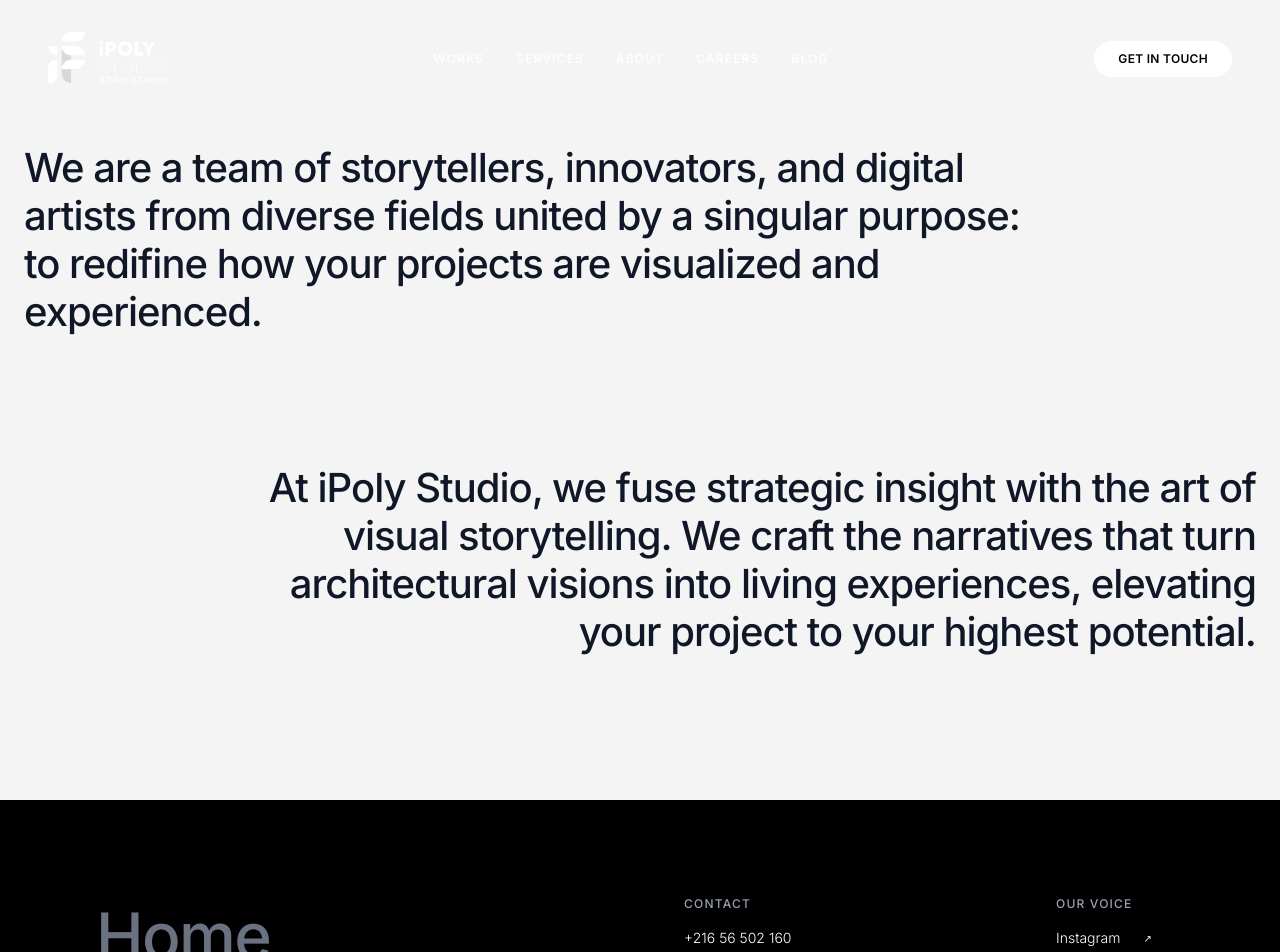
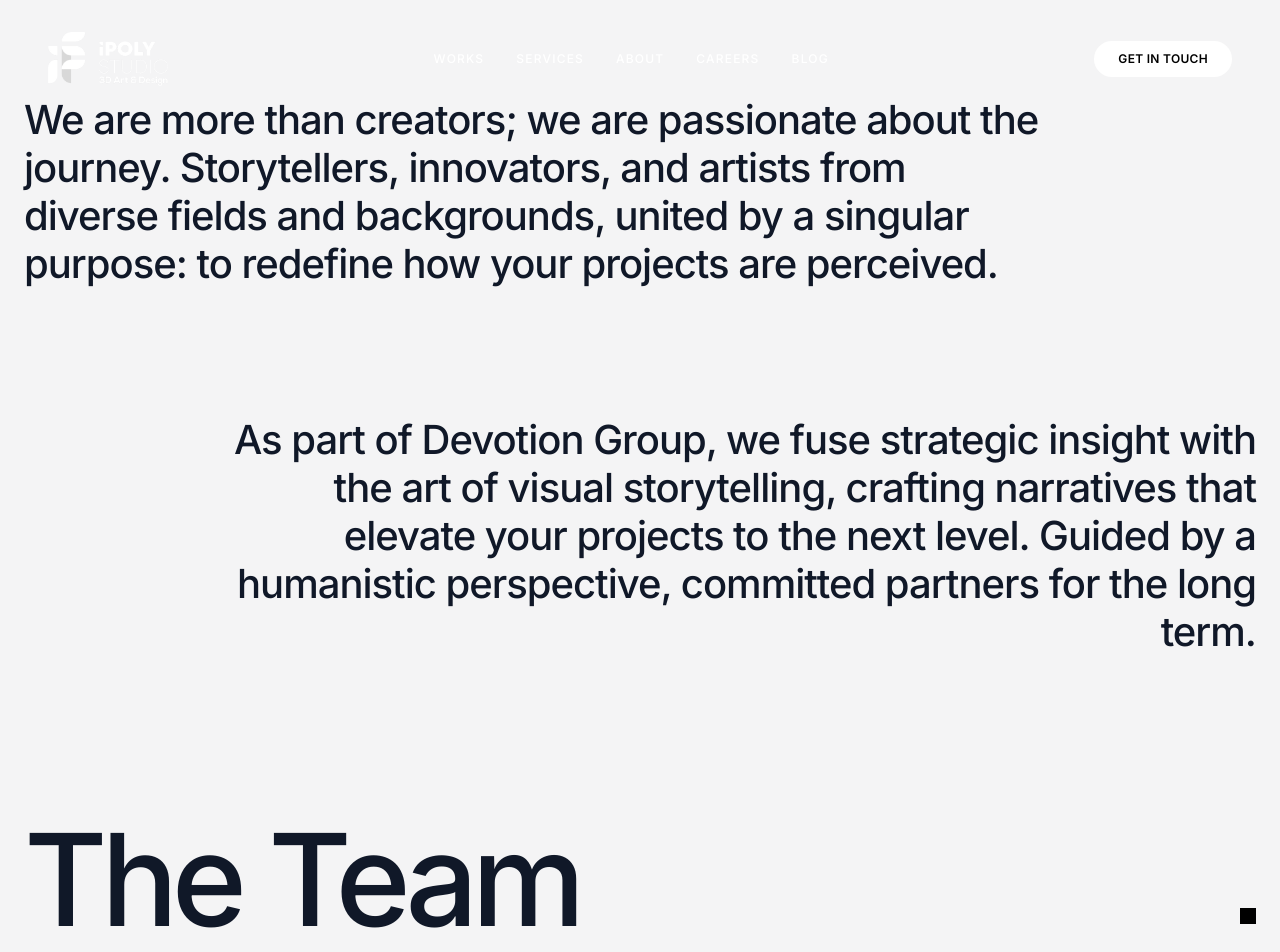
Before and after one commit to JasonDebnath001/Mino-clone, a React (Vite) app: page /about in a window 1280 px wide. Shown: the top 952 px of the page. Built offline with nearby package versions, Linux system fonts and the light colour scheme.

Commit message:
about page is complete

```diff
--- a/src/page/About.jsx
+++ b/src/page/About.jsx
@@ -1,46 +1,111 @@
 import React, { useEffect, useRef } from 'react';
 import { gsap } from 'gsap';
+
+const teamMembers = [
+  {
+    id: 1,
+    name: 'Caio Cavalcanti',
+    role: 'Partner',
+    description: "Caio is our artsy soul. When he's not catching waves or balancing on a slackline, he's sketching his thoughts. Don't be fooled by his calmness, as he loves adrenaline and bursts with creative ideas.",
+    // Replace this with your actual image path
+    imageUrl: 'https://images.unsplash.com/photo-1506794778202-cad84cf45f1d?q=80&w=800&auto=format&fit=crop',
+  },
+  {
+    id: 2,
+    name: 'Prem',
+    role: 'Lead Developer',
+    description: "The technical architect behind our digital experiences. When he's not writing flawless React and GSAP animations, he's likely busy engineering the perfect menu system for a local cafe project.",
+    // Replace this with your actual image path
+    imageUrl: 'https://images.unsplash.com/photo-1507003211169-0a1dd7228f2d?q=80&w=800&auto=format&fit=crop',
+  },
+];
 
 const About = () => {
   const p1Ref = useRef(null);
   const p2Ref = useRef(null);
+  const teamSectionRef = useRef(null);
+  const cardsRef = useRef([]);
 
   useEffect(() => {
+    // We animate the text, then the team header, then stagger the image cards in
     const tl = gsap.timeline({ defaults: { ease: 'power2.out', duration: 1.2 } });
 
-    tl.fromTo(p1Ref.current,
-      { y: 30, opacity: 0 },
-      { y: 0, opacity: 1 }
-    )
-    .fromTo(p2Ref.current,
-      { y: 30, opacity: 0 },
-      { y: 0, opacity: 1 },
-      '-=0.8'
-    );
+    tl.fromTo(p1Ref.current, { y: 30, opacity: 0 }, { y: 0, opacity: 1 })
+      .fromTo(p2Ref.current, { y: 30, opacity: 0 }, { y: 0, opacity: 1 }, '-=0.8')
+      .fromTo(teamSectionRef.current, { y: 40, opacity: 0 }, { y: 0, opacity: 1 }, '-=0.6')
+      .fromTo(
+        cardsRef.current,
+        { y: 50, opacity: 0 },
+        { y: 0, opacity: 1, stagger: 0.2, duration: 1 },
+        '-=0.8'
+      );
   }, []);
 
   return (
-    // Adjusted background to a light off-white/gray to match the image
-    <div className="min-h-screen bg-[#f4f4f5] text-gray-900 font-sans px-6 py-24 flex items-center justify-center selection:bg-gray-300">
+    <div className="min-h-screen bg-[#f4f4f5] text-gray-900 font-sans px-6 py-24 flex flex-col items-center selection:bg-gray-300">
 
-      {/* Main container holding both paragraphs */}
-      <div className="w-full max-w-7xl flex flex-col gap-24 md:gap-32">
-
-        {/* First Paragraph: Left Indented */}
+      {/* Intro Paragraphs Section */}
+      <div className="w-full max-w-7xl flex flex-col gap-24 md:gap-32 mb-40">
         <div ref={p1Ref} className="w-full max-w-5xl self-start text-left">
           <p className="text-2xl md:text-3xl lg:text-[2.5rem] font-medium leading-[1.2] tracking-tight">
-            We are a team of storytellers, innovators, and digital artists from diverse fields united by a singular purpose: to redifine how your projects are visualized and experienced.
+            We are more than creators; we are passionate about the journey.
+            Storytellers, innovators, and artists from diverse fields and
+            backgrounds, united by a singular purpose: to redefine how your
+            projects are perceived.
           </p>
         </div>
 
-        {/* Second Paragraph: Right Indented */}
         <div ref={p2Ref} className="w-full max-w-5xl self-end text-right">
           <p className="text-2xl md:text-3xl lg:text-[2.5rem] font-medium leading-[1.2] tracking-tight">
-            At iPoly Studio, we fuse strategic insight with the art of visual storytelling. We craft the narratives that turn architectural visions into living experiences, elevating your project to your highest potential.
+            As part of Devotion Group, we fuse strategic insight with the art of visual storytelling,
+            crafting narratives that elevate your projects to the next level. Guided by a humanistic
+            perspective, committed partners for the long term.
           </p>
         </div>
+      </div>
 
+      {/* The Team Section */}
+      <div ref={teamSectionRef} className="w-full max-w-7xl">
+        {/* Header and Square */}
+        <div className="flex justify-between items-end mb-6">
+          <h2 className="text-[5rem] md:text-[7rem] lg:text-[8rem] font-medium leading-none tracking-tighter">
+            The Team
+          </h2>
+          <div className="w-3 h-3 md:w-4 md:h-4 bg-black mb-3 md:mb-5"></div>
+        </div>
+
+        {/* 2-Column Grid for exactly two pictures */}
+        <div className="grid grid-cols-1 md:grid-cols-2 gap-1 max-w-4xl">
+          {teamMembers.map((member, index) => (
+            <div
+              key={member.id}
+              ref={(el) => (cardsRef.current[index] = el)}
+              className="relative group cursor-pointer overflow-hidden aspect-[3/4] bg-gray-200"
+            >
+              {/* Base Image: Grayscale by default */}
+              <img
+                src={member.imageUrl}
+                alt={member.name}
+                className="w-full h-full object-cover grayscale transition-transform duration-700 group-hover:scale-105"
+              />
+
+              {/* Hover Overlay: Gradient & Text */}
+              <div className="absolute inset-0 opacity-0 group-hover:opacity-100 transition-opacity duration-500 ease-out bg-gradient-to-br from-[#50559f] via-[#7d4879] to-[#991a3a] p-6 md:p-8 flex flex-col justify-end text-white">
+                <h3 className="text-2xl md:text-3xl lg:text-4xl font-normal tracking-tight">
+                  {member.name}
+                </h3>
+                <p className="text-sm md:text-base font-light mt-1 mb-3 opacity-90">
+                  {member.role}
+                </p>
+                <p className="text-sm md:text-[15px] leading-snug font-light opacity-95">
+                  {member.description}
+                </p>
+              </div>
+            </div>
+          ))}
+        </div>
       </div>
+
     </div>
   );
 };
```
